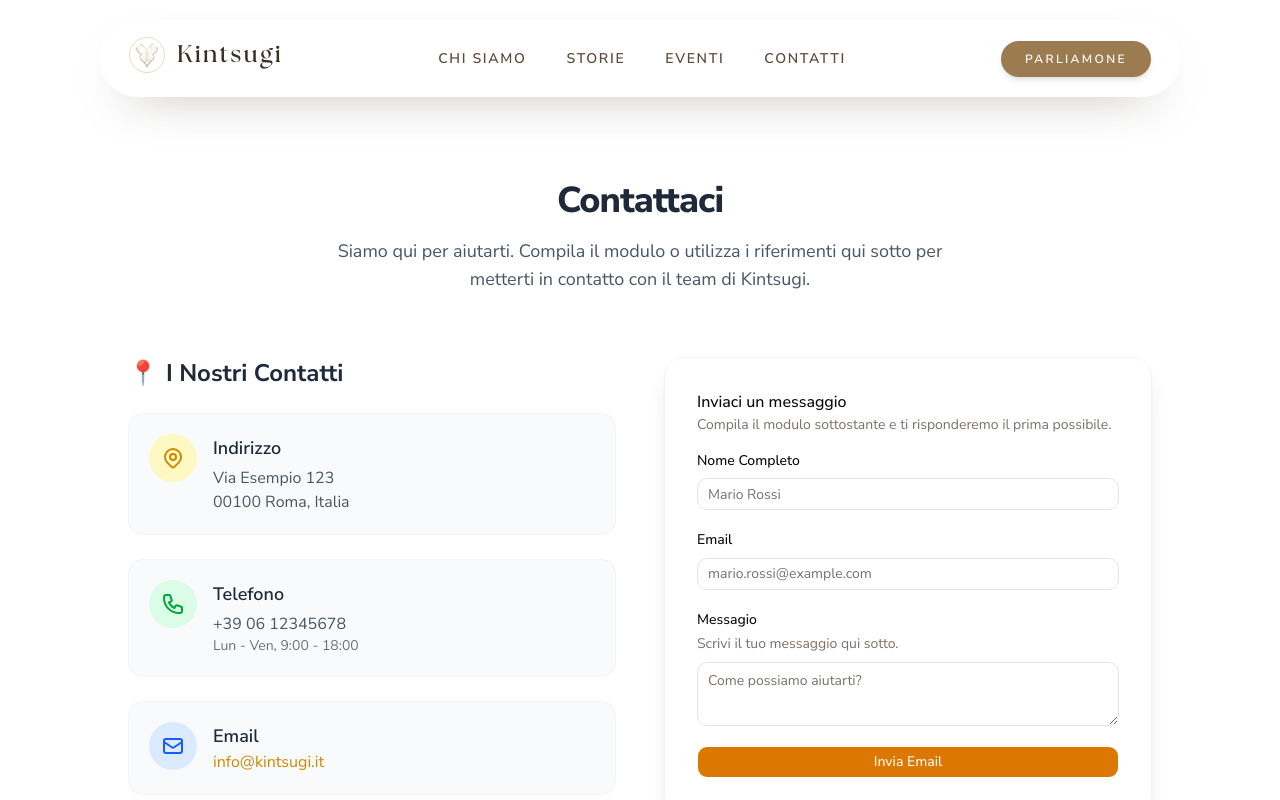
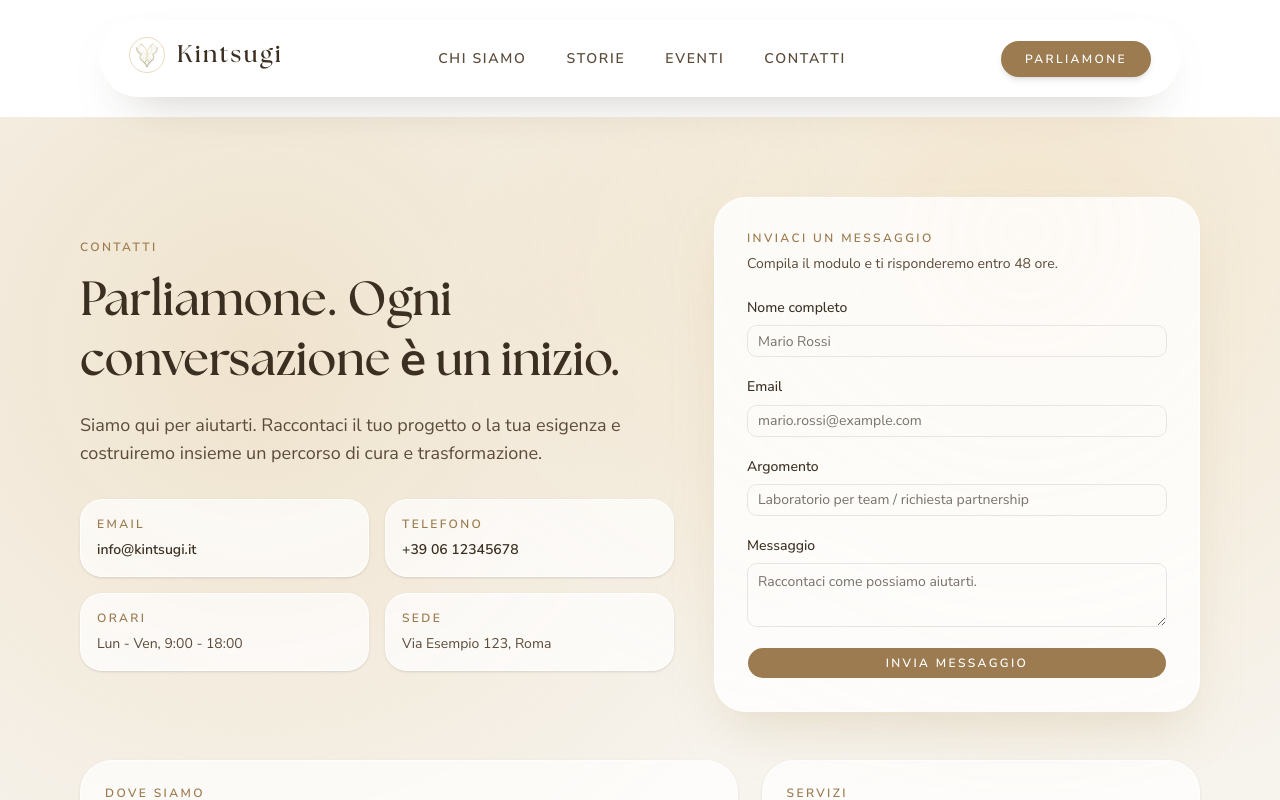
Before and after one commit to Amrod92/Kintsugi, a Next.js app: page /contatti in a window 1280 px wide. Shown: the top 800 px of the page. Built offline with nearby package versions, Linux system fonts and the light colour scheme.

Commit message:
Improved contatti page

```diff
--- a/app/contatti/page.tsx
+++ b/app/contatti/page.tsx
@@ -14,135 +14,136 @@ import { Textarea } from "@/components/ui/textarea";
 
 export default function ContattiPage() {
   return (
-    <div className="bg-white dark:bg-gray-900 min-h-screen">
-      <section className="py-16 px-6">
-        <div className="container mx-auto max-w-5xl">
-          {/* Page Header */}
-          <div className="text-center mb-16">
-            <h1 className="text-4xl font-extrabold text-gray-800 dark:text-white capitalize tracking-tight mb-4">
-              Contattaci
+    <div className="bg-[#f7f4ee] text-[#3b2f22] min-h-screen">
+      <section className="relative overflow-hidden">
+        <div className="absolute inset-0 bg-[radial-gradient(circle_at_20%_20%,rgba(219,177,108,0.25),transparent_45%),radial-gradient(circle_at_80%_10%,rgba(240,220,185,0.6),transparent_40%)]" />
+        <div className="relative mx-auto max-w-6xl px-4 py-16 lg:py-20">
+          <div className="grid gap-10 lg:grid-cols-[1.1fr_0.9fr] lg:items-center">
+            <div>
+              <p className="text-xs font-semibold uppercase tracking-[0.2em] text-[#9b7b4f]">
+                Contatti
+              </p>
+              <h1 className="font-seasons mt-4 text-4xl font-bold leading-tight sm:text-5xl">
+                Parliamone. Ogni conversazione è un inizio.
               </h1>
-            <p className="text-lg text-gray-600 dark:text-gray-300 max-w-2xl mx-auto">
-              Siamo qui per aiutarti. Compila il modulo o utilizza i riferimenti
-              qui sotto per metterti in contatto con il team di Kintsugi.
+              <p className="mt-5 max-w-xl text-base text-[#5b4b3a] sm:text-lg">
+                Siamo qui per aiutarti. Raccontaci il tuo progetto o la tua
+                esigenza e costruiremo insieme un percorso di cura e
+                trasformazione.
               </p>
-          </div>
-
-          <div className="grid grid-cols-1 lg:grid-cols-2 gap-12">
-            {/* Left Column: Contact Info & Map */}
-            <div className="space-y-8">
-              <div>
-                <h2 className="text-2xl font-bold text-gray-800 dark:text-white mb-6 flex items-center gap-2">
-                  <span>📍</span> I Nostri Contatti
-                </h2>
-
-                <div className="space-y-6">
-                  {/* Indirizzo */}
-                  <div className="flex items-start p-5 bg-gray-50 dark:bg-gray-800 rounded-xl border border-gray-100 dark:border-gray-700 hover:shadow-md transition duration-300">
-                    <div className="shrink-0 p-3 bg-yellow-100 dark:bg-yellow-900 rounded-full text-yellow-600 dark:text-yellow-300">
-                      <svg
-                        xmlns="http://www.w3.org/2000/svg"
-                        className="h-6 w-6"
-                        fill="none"
-                        viewBox="0 0 24 24"
-                        stroke="currentColor"
-                      >
-                        <path
-                          strokeLinecap="round"
-                          strokeLinejoin="round"
-                          strokeWidth={2}
-                          d="M17.657 16.657L13.414 20.9a1.998 1.998 0 01-2.827 0l-4.244-4.243a8 8 0 1111.314 0z"
-                        />
-                        <path
-                          strokeLinecap="round"
-                          strokeLinejoin="round"
-                          strokeWidth={2}
-                          d="M15 11a3 3 0 11-6 0 3 3 0 016 0z"
-                        />
-                      </svg>
-                    </div>
-                    <div className="ml-4">
-                      <h3 className="text-lg font-semibold text-gray-800 dark:text-white">
-                        Indirizzo
-                      </h3>
-                      <p className="mt-1 text-gray-600 dark:text-gray-300">
-                        Via Esempio 123
+              <div className="mt-8 grid gap-4 sm:grid-cols-2">
+                <div className="rounded-3xl border border-white/70 bg-white/70 p-4 shadow-sm">
+                  <p className="text-xs font-semibold uppercase tracking-[0.2em] text-[#9b7b4f]">
+                    Email
                   </p>
-                      <p className="text-gray-600 dark:text-gray-300">
-                        00100 Roma, Italia
-                      </p>
-                    </div>
-                  </div>
-
-                  {/* Telefono */}
-                  <div className="flex items-start p-5 bg-gray-50 dark:bg-gray-800 rounded-xl border border-gray-100 dark:border-gray-700 hover:shadow-md transition duration-300">
-                    <div className="shrink-0 p-3 bg-green-100 dark:bg-green-900 rounded-full text-green-600 dark:text-green-300">
-                      <svg
-                        xmlns="http://www.w3.org/2000/svg"
-                        className="h-6 w-6"
-                        fill="none"
-                        viewBox="0 0 24 24"
-                        stroke="currentColor"
-                      >
-                        <path
-                          strokeLinecap="round"
-                          strokeLinejoin="round"
-                          strokeWidth={2}
-                          d="M3 5a2 2 0 012-2h3.28a1 1 0 01.948.684l1.498 4.493a1 1 0 01-.502 1.21l-2.257 1.13a11.042 11.042 0 005.516 5.516l1.13-2.257a1 1 0 011.21-.502l4.493 1.498a1 1 0 01.684.949V19a2 2 0 01-2 2h-1C9.716 21 3 14.284 3 6V5z"
-                        />
-                      </svg>
-                    </div>
-                    <div className="ml-4">
-                      <h3 className="text-lg font-semibold text-gray-800 dark:text-white">
-                        Telefono
-                      </h3>
-                      <p className="mt-1 text-gray-600 dark:text-gray-300">
-                        +39 06 12345678
-                      </p>
-                      <p className="text-sm text-gray-500 dark:text-gray-400">
-                        Lun - Ven, 9:00 - 18:00
-                      </p>
-                    </div>
-                  </div>
-
-                  {/* Email */}
-                  <div className="flex items-start p-5 bg-gray-50 dark:bg-gray-800 rounded-xl border border-gray-100 dark:border-gray-700 hover:shadow-md transition duration-300">
-                    <div className="shrink-0 p-3 bg-blue-100 dark:bg-blue-900 rounded-full text-blue-600 dark:text-blue-300">
-                      <svg
-                        xmlns="http://www.w3.org/2000/svg"
-                        className="h-6 w-6"
-                        fill="none"
-                        viewBox="0 0 24 24"
-                        stroke="currentColor"
-                      >
-                        <path
-                          strokeLinecap="round"
-                          strokeLinejoin="round"
-                          strokeWidth={2}
-                          d="M3 8l7.89 5.26a2 2 0 002.22 0L21 8M5 19h14a2 2 0 002-2V7a2 2 0 00-2-2H5a2 2 0 00-2 2v10a2 2 0 002 2z"
-                        />
-                      </svg>
-                    </div>
-                    <div className="ml-4">
-                      <h3 className="text-lg font-semibold text-gray-800 dark:text-white">
-                        Email
-                      </h3>
                   <a
                     href="mailto:info@kintsugi.it"
-                        className="mt-1 text-yellow-600 dark:text-yellow-400 hover:underline"
+                    className="mt-2 block text-sm font-semibold text-[#3b2f22] hover:text-[#886b44]"
                   >
                     info@kintsugi.it
                   </a>
                 </div>
+                <div className="rounded-3xl border border-white/70 bg-white/70 p-4 shadow-sm">
+                  <p className="text-xs font-semibold uppercase tracking-[0.2em] text-[#9b7b4f]">
+                    Telefono
+                  </p>
+                  <p className="mt-2 text-sm font-semibold text-[#3b2f22]">
+                    +39 06 12345678
+                  </p>
+                </div>
+                <div className="rounded-3xl border border-white/70 bg-white/70 p-4 shadow-sm">
+                  <p className="text-xs font-semibold uppercase tracking-[0.2em] text-[#9b7b4f]">
+                    Orari
+                  </p>
+                  <p className="mt-2 text-sm text-[#5b4b3a]">
+                    Lun - Ven, 9:00 - 18:00
+                  </p>
+                </div>
+                <div className="rounded-3xl border border-white/70 bg-white/70 p-4 shadow-sm">
+                  <p className="text-xs font-semibold uppercase tracking-[0.2em] text-[#9b7b4f]">
+                    Sede
+                  </p>
+                  <p className="mt-2 text-sm text-[#5b4b3a]">
+                    Via Esempio 123, Roma
+                  </p>
                 </div>
               </div>
             </div>
 
-              {/* Mappa Interattiva (Google Maps) */}
-              <div className="overflow-hidden rounded-xl shadow-lg border border-gray-200 dark:border-gray-700 h-80 w-full">
+            <div className="rounded-[32px] border border-white/80 bg-white/80 p-8 shadow-2xl shadow-[#cbb896]/40">
+              <form className="space-y-6">
+                <div>
+                  <p className="text-xs font-semibold uppercase tracking-[0.2em] text-[#9b7b4f]">
+                    Inviaci un messaggio
+                  </p>
+                  <p className="mt-2 text-sm text-[#5b4b3a]">
+                    Compila il modulo e ti risponderemo entro 48 ore.
+                  </p>
+                </div>
+                <FieldGroup>
+                  <FieldSet>
+                    <FieldGroup>
+                      <Field>
+                        <FieldLabel htmlFor="contact-nome">
+                          Nome completo
+                        </FieldLabel>
+                        <Input
+                          id="contact-nome"
+                          placeholder="Mario Rossi"
+                          required
+                        />
+                      </Field>
+                      <Field>
+                        <FieldLabel htmlFor="contact-email">Email</FieldLabel>
+                        <Input
+                          id="contact-email"
+                          placeholder="mario.rossi@example.com"
+                          required
+                        />
+                      </Field>
+                      <Field>
+                        <FieldLabel htmlFor="contact-topic">
+                          Argomento
+                        </FieldLabel>
+                        <Input
+                          id="contact-topic"
+                          placeholder="Laboratorio per team / richiesta partnership"
+                        />
+                      </Field>
+                      <Field>
+                        <FieldLabel htmlFor="contact-message">
+                          Messaggio
+                        </FieldLabel>
+                        <Textarea
+                          id="contact-message"
+                          placeholder="Raccontaci come possiamo aiutarti."
+                        />
+                      </Field>
+                      <Button
+                        type="submit"
+                        className="w-full rounded-full bg-[#9b7b4f] text-xs font-semibold uppercase tracking-[0.2em] text-white hover:bg-[#886b44]"
+                      >
+                        Invia messaggio
+                      </Button>
+                    </FieldGroup>
+                  </FieldSet>
+                </FieldGroup>
+              </form>
+            </div>
+          </div>
+
+          <div className="mt-12 grid gap-6 lg:grid-cols-[1.2fr_0.8fr]">
+            <div className="rounded-[32px] border border-white/70 bg-white/70 p-6 shadow-sm">
+              <p className="text-xs font-semibold uppercase tracking-[0.2em] text-[#9b7b4f]">
+                Dove siamo
+              </p>
+              <p className="mt-3 text-sm text-[#5b4b3a]">
+                Vieni a trovarci per un incontro o una visita al laboratorio.
+              </p>
+              <div className="mt-5 overflow-hidden rounded-2xl border border-white/80">
                 <iframe
                   width="100%"
-                  height="100%"
+                  height="320"
                   title="Mappa Kintsugi"
                   src="https://maps.google.com/maps?q=Via%20Esempio%20123,%2000100%20Roma,%20Italia&t=&z=13&ie=UTF8&iwloc=&output=embed"
                   className="grayscale hover:grayscale-0 transition duration-500"
@@ -150,54 +151,30 @@ export default function ContattiPage() {
               </div>
             </div>
 
-            {/* Right Column: Contact Form */}
-            <div className="bg-white dark:bg-gray-800 p-8 rounded-2xl shadow-xl border border-gray-100 dark:border-gray-700 h-fit">
-              <form>
-                <FieldGroup>
-                  <FieldSet>
-                    <FieldLegend>Inviaci un messaggio</FieldLegend>
-                    <FieldDescription>
-                      Compila il modulo sottostante e ti risponderemo il prima
-                      possibile.{" "}
-                    </FieldDescription>
-                    <FieldGroup>
-                      <Field>
-                        <FieldLabel htmlFor="checkout-7j9-card-nome-43j">
-                          Nome Completo
-                        </FieldLabel>
-                        <Input
-                          id="checkout-7j9-card-nome-43j"
-                          placeholder="Mario Rossi"
-                          required
-                        />
-                      </Field>
-                      <Field>
-                        <FieldLabel htmlFor="checkout-7j9-card-email-uw1">
-                          Email
-                        </FieldLabel>
-                        <Input
-                          id="checkout-7j9-card-email-uw1"
-                          placeholder="mario.rossi@example.com"
-                          required
-                        />
-                      </Field>
-                      <Field>
-                        <FieldLabel htmlFor="textarea-messaggio">
-                          Messagio
-                        </FieldLabel>
-                        <FieldDescription>
-                          Scrivi il tuo messaggio qui sotto.
-                        </FieldDescription>
-                        <Textarea
-                          id="textarea-messaggio"
-                          placeholder="Come possiamo aiutarti?"
-                        />
-                      </Field>
-                      <Button type="submit">Invia Email</Button>
-                    </FieldGroup>
-                  </FieldSet>
-                </FieldGroup>
-              </form>
+            <div className="rounded-[32px] border border-white/70 bg-white/70 p-6 shadow-sm">
+              <p className="text-xs font-semibold uppercase tracking-[0.2em] text-[#9b7b4f]">
+                Servizi
+              </p>
+              <ul className="mt-4 space-y-3 text-sm text-[#5b4b3a]">
+                <li>Laboratori di Kintsugi per team e comunità.</li>
+                <li>Percorsi formativi su resilienza e cura.</li>
+                <li>Eventi e talk personalizzati per aziende.</li>
+                <li>Progetti culturali con impatto sociale.</li>
+              </ul>
+              <div className="mt-6 flex flex-wrap gap-3">
+                <Button
+                  type="button"
+                  className="rounded-full bg-white/80 text-xs font-semibold uppercase tracking-[0.2em] text-[#3b2f22] hover:bg-white"
+                >
+                  Scarica brochure
+                </Button>
+                <Button
+                  type="button"
+                  className="rounded-full border border-[#cbb896] bg-transparent text-xs font-semibold uppercase tracking-[0.2em] text-[#5b4b3a] hover:bg-white/80"
+                >
+                  Prenota call
+                </Button>
+              </div>
             </div>
           </div>
         </div>
```
Lines whose indentation alone changed are shown as unchanged.
